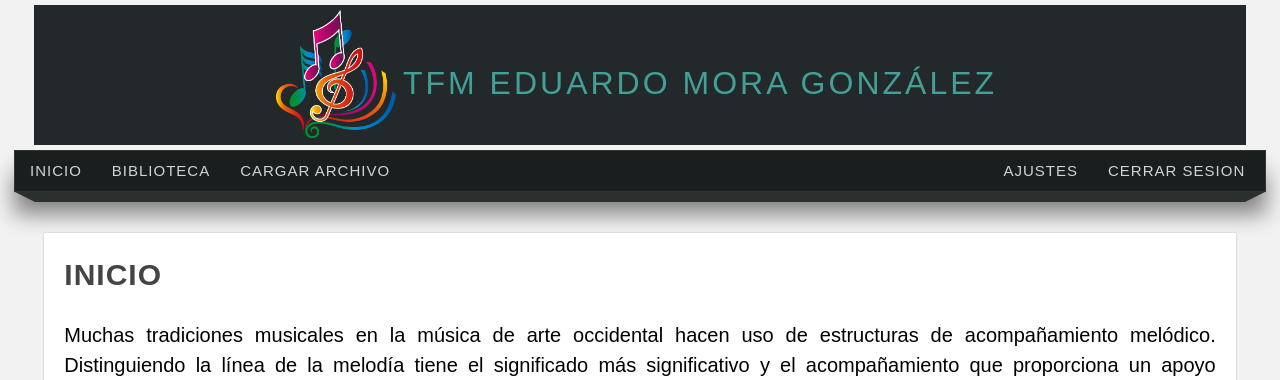
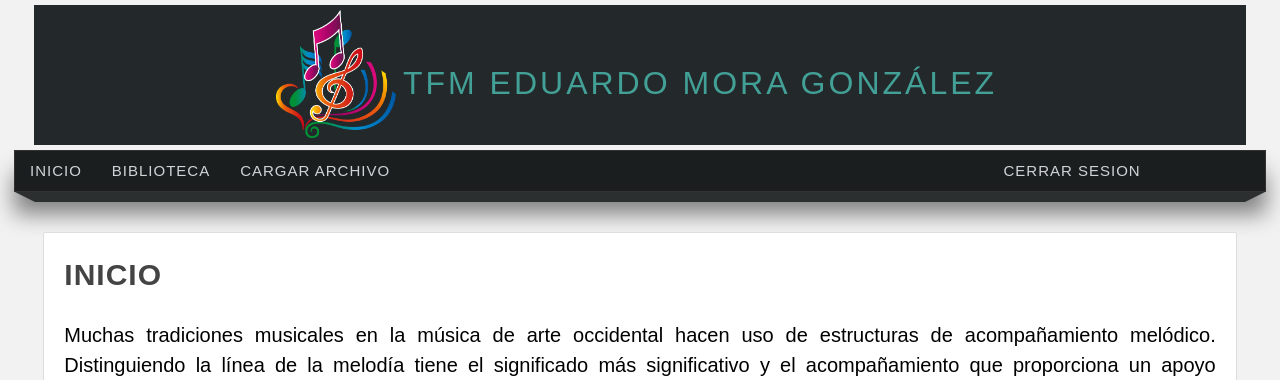
Before and after one commit to Masetto97/APRENDIZAJE_DE_MELODIAS, a Flask app: page /index in a window 1280 px wide. Shown: the top 380 px of the page. Run offline with Flask 2, Linux system fonts and the light colour scheme.

Commit message:
quitado ajustes

```diff
--- a/templates/layaout.html
+++ b/templates/layaout.html
@@ -37,9 +37,6 @@
                   &nbsp;&nbsp;&nbsp;&nbsp;&nbsp;&nbsp;&nbsp;&nbsp;&nbsp;&nbsp;&nbsp;&nbsp;&nbsp;&nbsp;&nbsp;&nbsp;&nbsp;&nbsp;&nbsp;&nbsp;
                 </li>
                 <li>
-                    <a href="{{url_for ('ajustes')}}">AJUSTES</a>
-                </li>
-                <li>
                     <a href="{{url_for ('logout')}}">CERRAR SESION</a>
                 </li>
             </ul>
```
